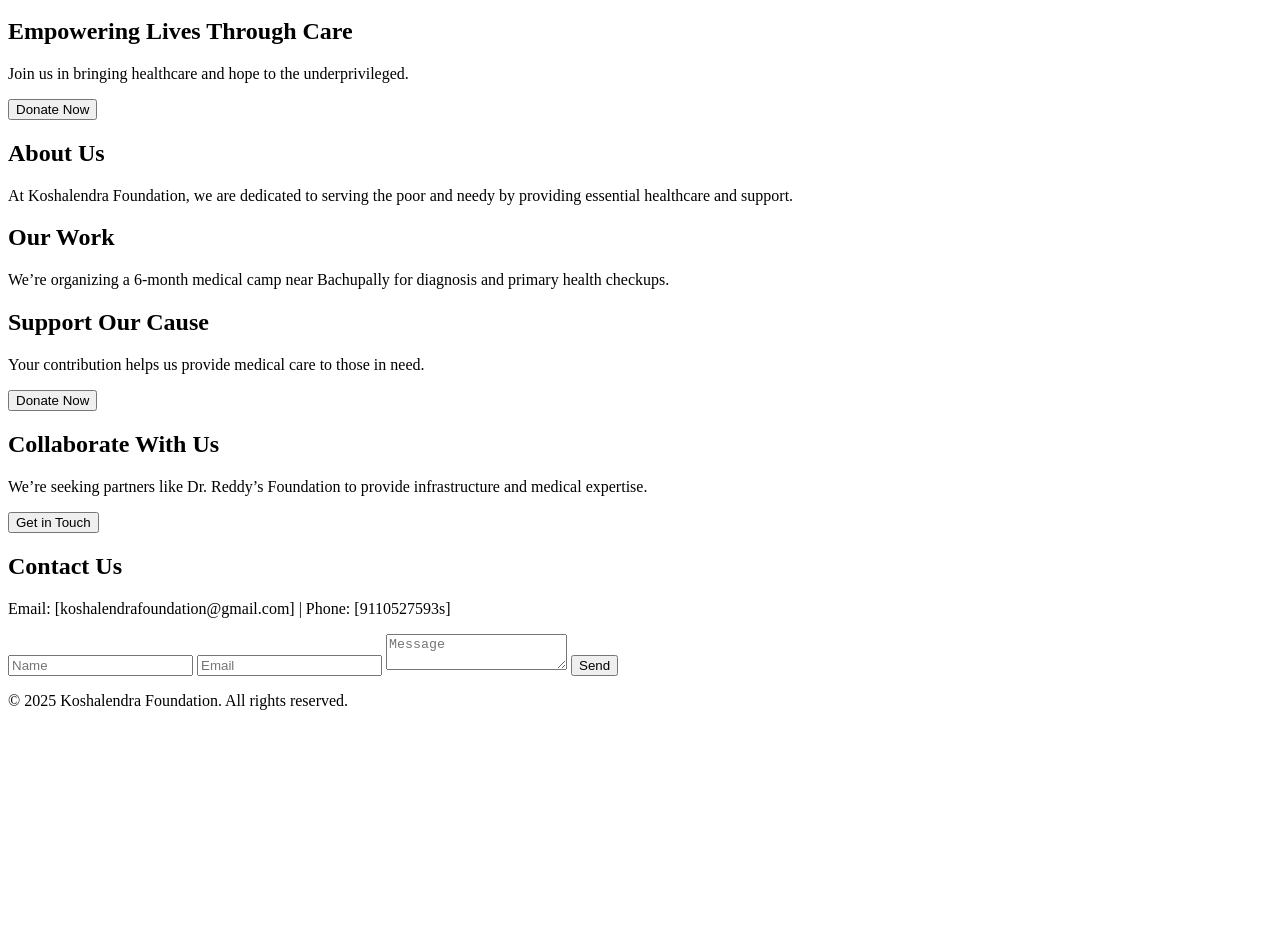
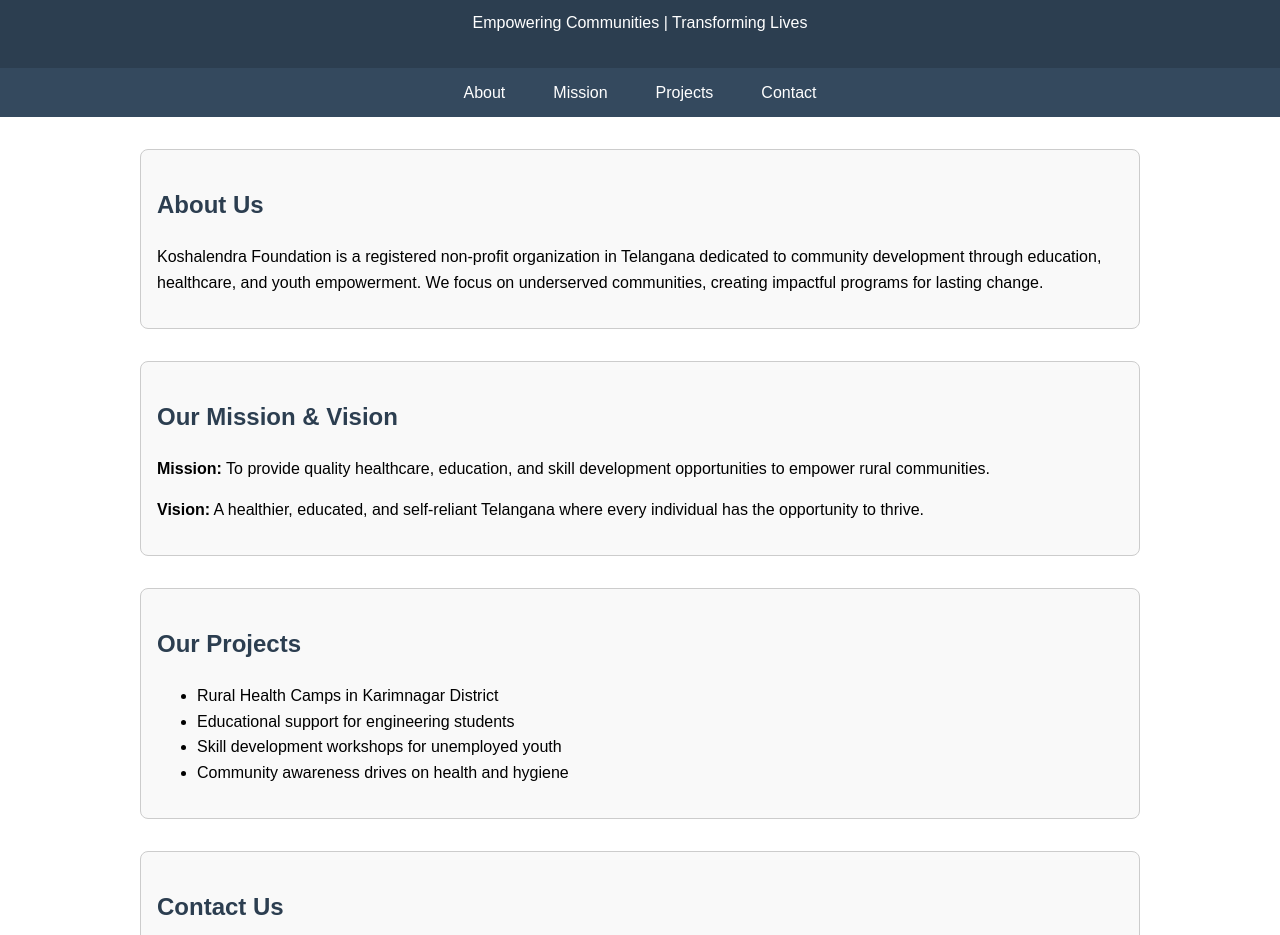
Before and after one commit to Koshalendrafoundation/koshalendrafoundation, a plain HTML site: page index.html in a window 1280 px wide. Shown: the part 100-1035 px from the top of the page. Before the commit the page ends 826 px from the top, so only its background shows below. Drawn offline with Linux system fonts and the light colour scheme.

Commit message:
Update index.html

```diff
--- a/index.html
+++ b/index.html
@@ -4,65 +4,99 @@
     <meta charset="UTF-8">
     <meta name="viewport" content="width=device-width, initial-scale=1.0">
     <title>Koshalendra Foundation</title>
-    <link rel="stylesheet" href="styles.css">
+    <style>
+        body {
+            font-family: Arial, sans-serif;
+            margin: 0;
+            padding: 0;
+            line-height: 1.6;
+        }
+        header {
+            background: #2c3e50;
+            color: #fff;
+            padding: 1rem 0;
+            text-align: center;
+        }
+        nav {
+            background: #34495e;
+            display: flex;
+            justify-content: center;
+        }
+        nav a {
+            color: #fff;
+            padding: 0.75rem 1.5rem;
+            text-decoration: none;
+        }
+        nav a:hover {
+            background: #1abc9c;
+        }
+        .container {
+            padding: 2rem;
+            max-width: 1000px;
+            margin: auto;
+        }
+        h1, h2 {
+            color: #2c3e50;
+        }
+        .about, .mission, .projects, .contact {
+            margin-bottom: 2rem;
+            padding: 1rem;
+            border: 1px solid #ccc;
+            border-radius: 8px;
+            background: #f9f9f9;
+        }
+        footer {
+            background: #2c3e50;
+            color: #fff;
+            text-align: center;
+            padding: 1rem 0;
+        }
+    </style>
 </head>
 <body>
     <header>
         <h1>Koshalendra Foundation</h1>
+        <p>Empowering Communities | Transforming Lives</p>
+    </header>
     <nav>
-            <a href="#home">Home</a>
-            <a href="#about">About Us</a>
-            <a href="#work">Our Work</a>
-            <a href="#donate">Donate</a>
-            <a href="#collaborate">Collaborate</a>
+        <a href="#about">About</a>
+        <a href="#mission">Mission</a>
+        <a href="#projects">Projects</a>
         <a href="#contact">Contact</a>
     </nav>
-    </header>
-
-    <section id="home">
-        <h2>Empowering Lives Through Care</h2>
-        <p>Join us in bringing healthcare and hope to the underprivileged.</p>
-        <button onclick="scrollToSection('donate')">Donate Now</button>
+    <div class="container">
+        <section id="about" class="about">
+            <h2>About Us</h2>
+            <p>Koshalendra Foundation is a registered non-profit organization in Telangana dedicated to community development through education, healthcare, and youth empowerment. We focus on underserved communities, creating impactful programs for lasting change.</p>
         </section>
 
-    <section id="about">
-        <h2>About Us</h2>
-        <p>At Koshalendra Foundation, we are dedicated to serving the poor and needy by providing essential healthcare and support.</p>
+        <section id="mission" class="mission">
+            <h2>Our Mission & Vision</h2>
+            <p><strong>Mission:</strong> To provide quality healthcare, education, and skill development opportunities to empower rural communities.</p>
+            <p><strong>Vision:</strong> A healthier, educated, and self-reliant Telangana where every individual has the opportunity to thrive.</p>
         </section>
 
-    <section id="work">
-        <h2>Our Work</h2>
-        <p>We’re organizing a 6-month medical camp near Bachupally for diagnosis and primary health checkups.</p>
+        <section id="projects" class="projects">
+            <h2>Our Projects</h2>
+            <ul>
+                <li>Rural Health Camps in Karimnagar District</li>
+                <li>Educational support for engineering students</li>
+                <li>Skill development workshops for unemployed youth</li>
+                <li>Community awareness drives on health and hygiene</li>
+            </ul>
         </section>
 
-    <section id="donate">
-        <h2>Support Our Cause</h2>
-        <p>Your contribution helps us provide medical care to those in need.</p>
-        <a href="https://www.paypal.com/donate" target="_blank"><button>Donate Now</button></a>
-        <!-- Replace the link with your preferred payment gateway -->
+        <section id="contact" class="contact">
+            <h2>Contact Us</h2>
+            <p><strong>President:</strong> Bolumalla Anil</p>
+            <p>Email: info@koshalendrafoundation.org</p>
+            <p>Phone: +91-XXXXXXXXXX</p>
+            <p>Address: Telangana, India</p>
         </section>
-
-    <section id="collaborate">
-        <h2>Collaborate With Us</h2>
-        <p>We’re seeking partners like Dr. Reddy’s Foundation to provide infrastructure and medical expertise.</p>
-        <button onclick="scrollToSection('contact')">Get in Touch</button>
-    </section>
-
-    <section id="contact">
-        <h2>Contact Us</h2>
-        <p>Email: [koshalendrafoundation@gmail.com] | Phone: [9110527593s]</p>
-        <form>
-            <input type="text" placeholder="Name" required>
-            <input type="email" placeholder="Email" required>
-            <textarea placeholder="Message" required></textarea>
-            <button type="submit">Send</button>
-        </form>
-    </section>
+    </div>
 
     <footer>
-        <p>&copy; 2025 Koshalendra Foundation. All rights reserved.</p>
+        <p>&copy; 2025 Koshalendra Foundation. All Rights Reserved.</p>
     </footer>
-
-    <script src="script.js"></script>
 </body>
 </html>
```
Lines whose indentation alone changed are shown as unchanged.
